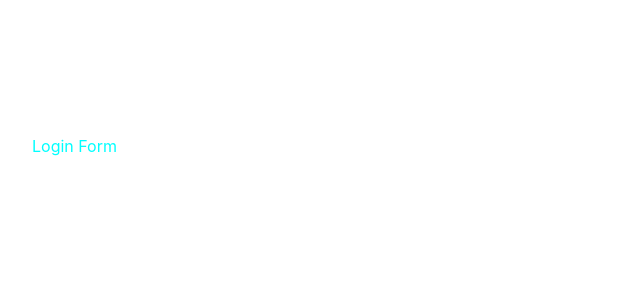
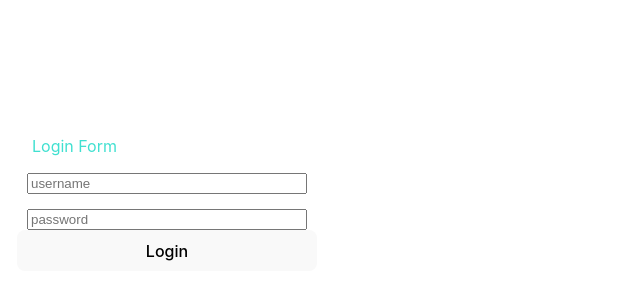
Before and after one commit to noellimx/fpdental-fe, a React (Vite) app: page / in a window 1280 px wide. Shown: the part 82-382 px from the top of the page, without its empty margins (0-640 px from the left). Built offline with nearby package versions, Linux system fonts and the light colour scheme.

Commit message:
password field reset on login submit

```diff
--- a/src/components/LoginForm.css
+++ b/src/components/LoginForm.css
@@ -2,6 +2,7 @@
 
 .login-form-container {
     display: flex;
+    flex-direction: column;
     border: 1px solid white;
     border-radius: 5%;
     width: 300px;
@@ -17,5 +18,15 @@
 
     margin-top: 15px;
     margin-left: 15px;
+    color: turquoise;
 
 }
+
+.login-field {
+    display: flex;
+    margin-top: 15px;
+    color: turquoise;
+
+    margin-left: 10px;
+    margin-right: 10px;
+}
--- a/src/components/LoginForm.tsx
+++ b/src/components/LoginForm.tsx
@@ -1,9 +1,38 @@
+import { useContext } from "react";
+import { GlobalContextAuth } from "../contexts/auth";
 import "./LoginForm.css";
 
 export default () => {
+  const {
+    fields: { username, password },
+    updateFieldPassword,
+    updateFieldUsername,
+    submit,
+  } = useContext(GlobalContextAuth);
   return (
     <div className="login-form-container">
       <div className="login-form-body">Login Form</div>
+
+      <input
+        className="login-field"
+        placeholder="username"
+        type="text"
+        value={username}
+        onChange={(event) => {
+          updateFieldUsername(event.target.value);
+        }}
+      />
+      <input
+        className="login-field"
+        placeholder="password"
+        type="password"
+        value={password}
+        onChange={(event) => {
+          updateFieldPassword(event.target.value);
+        }}
+      />
+
+      <button onClick={submit}>Login</button>
     </div>
   );
 };
--- /dev/null
+++ b/src/contexts/auth.tsx
@@ -0,0 +1,112 @@
+import { useCallback, useReducer } from "react";
+import { createContext } from "react";
+
+enum CredentialStatus {
+  UNKNOWN = 0b0001,
+  VERIFYING = 0b0010,
+  USER_ADMIN = 0b0100,
+  USER_GENERAL = 0b1000,
+  NULL = 0b0000,
+}
+interface CredentialsState {
+  mode: {
+    password: { username: string; password: string };
+  };
+  status: CredentialStatus;
+}
+
+interface CredentialsAction {
+  command: string;
+  args: CredentialsState;
+}
+
+enum CredentialsCommand {
+  UPDATE_FIELD_USERNAME = "UPDATE_FIELD_USERNAME",
+  UPDATE_FIELD_PASSWORD = "UPDATE_FIELD_PASSWORD",
+}
+const useAuthService = () => {
+  const [credentials, dispatchCredentials] = useReducer(
+    (state: CredentialsState, action: CredentialsAction) => {
+      switch (action.command) {
+        case CredentialsCommand.UPDATE_FIELD_USERNAME:
+          return {
+            ...state,
+            mode: {
+              ...state.mode,
+              password: {
+                ...state.mode.password,
+                username: action.args.mode.password.username,
+              },
+            },
+          };
+
+        case CredentialsCommand.UPDATE_FIELD_PASSWORD:
+          return {
+            ...state,
+            mode: {
+              ...state.mode,
+              password: {
+                ...state.mode.password,
+                password: action.args.mode.password.password,
+              },
+            },
+          };
+      }
+
+      return { ...state };
+    },
+    {
+      mode: {
+        password: { password: "", username: "" },
+      },
+      status: CredentialStatus.UNKNOWN,
+    }
+  );
+
+  const updateFieldUsername = useCallback((un: string) => {
+    dispatchCredentials({
+      command: CredentialsCommand.UPDATE_FIELD_USERNAME,
+      args: {
+        mode: { password: { password: "", username: un } },
+        status: CredentialStatus.NULL,
+      },
+    });
+  }, []);
+
+  const updateFieldPassword = useCallback((pw: string) => {
+    dispatchCredentials({
+      command: CredentialsCommand.UPDATE_FIELD_PASSWORD,
+      args: {
+        mode: { password: { password: pw, username: "" } },
+        status: CredentialStatus.NULL,
+      },
+    });
+  }, []);
+
+  const resetPassword = useCallback(() => {
+    updateFieldPassword("");
+  }, []);
+
+  const submit = useCallback(() => {
+    console.log(
+      `[submitting credentials] un -> ${credentials.mode.password.username}`
+    );
+
+    resetPassword();
+  }, [credentials.mode.password.username]);
+
+  return {
+    fields: {
+      username: credentials.mode.password.username,
+      password: credentials.mode.password.password,
+    },
+    updateFieldPassword,
+    updateFieldUsername,
+    submit,
+  };
+};
+export const GlobalContextAuth = createContext(
+  {} as ReturnType<typeof useAuthService>
+);
+
+export default useAuthService;
```
Also changed, not shown: scribble/some.md (added, +11 -0 lines), src/App.tsx (+5 -2 lines).
